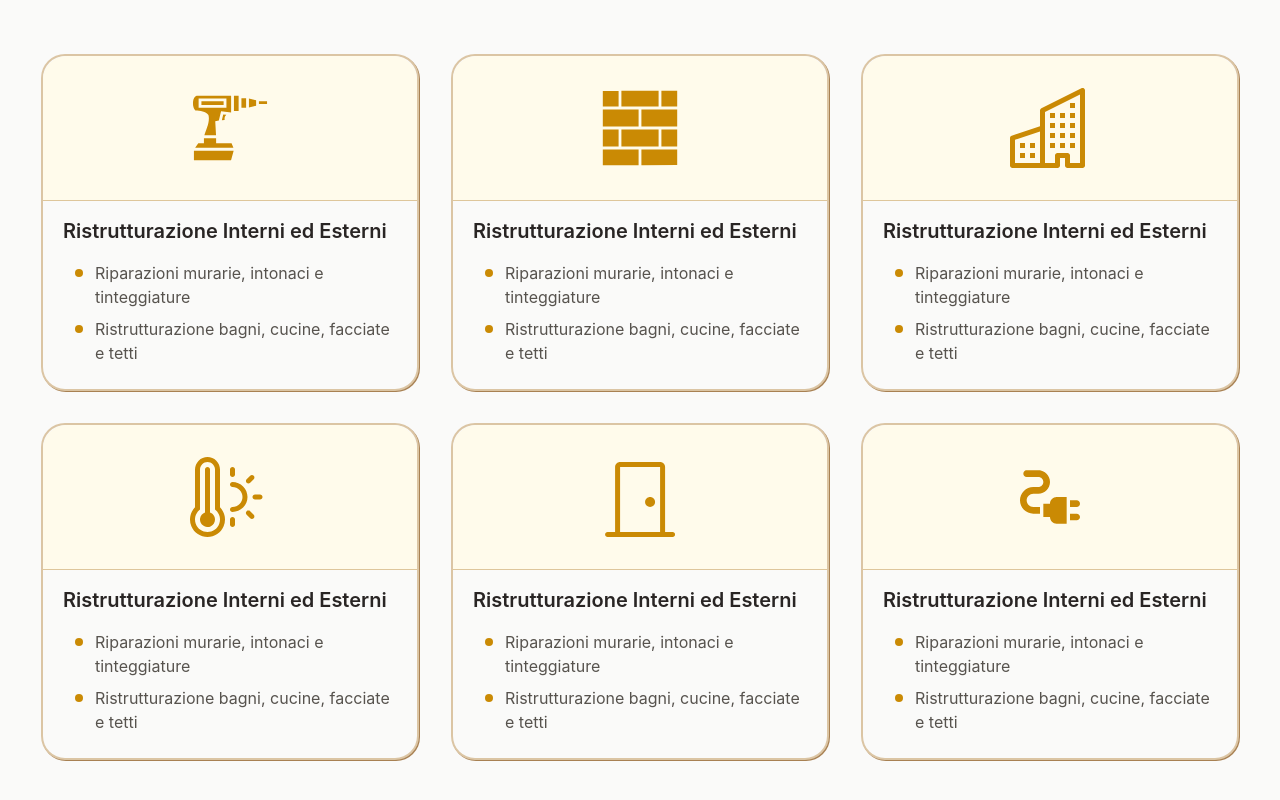
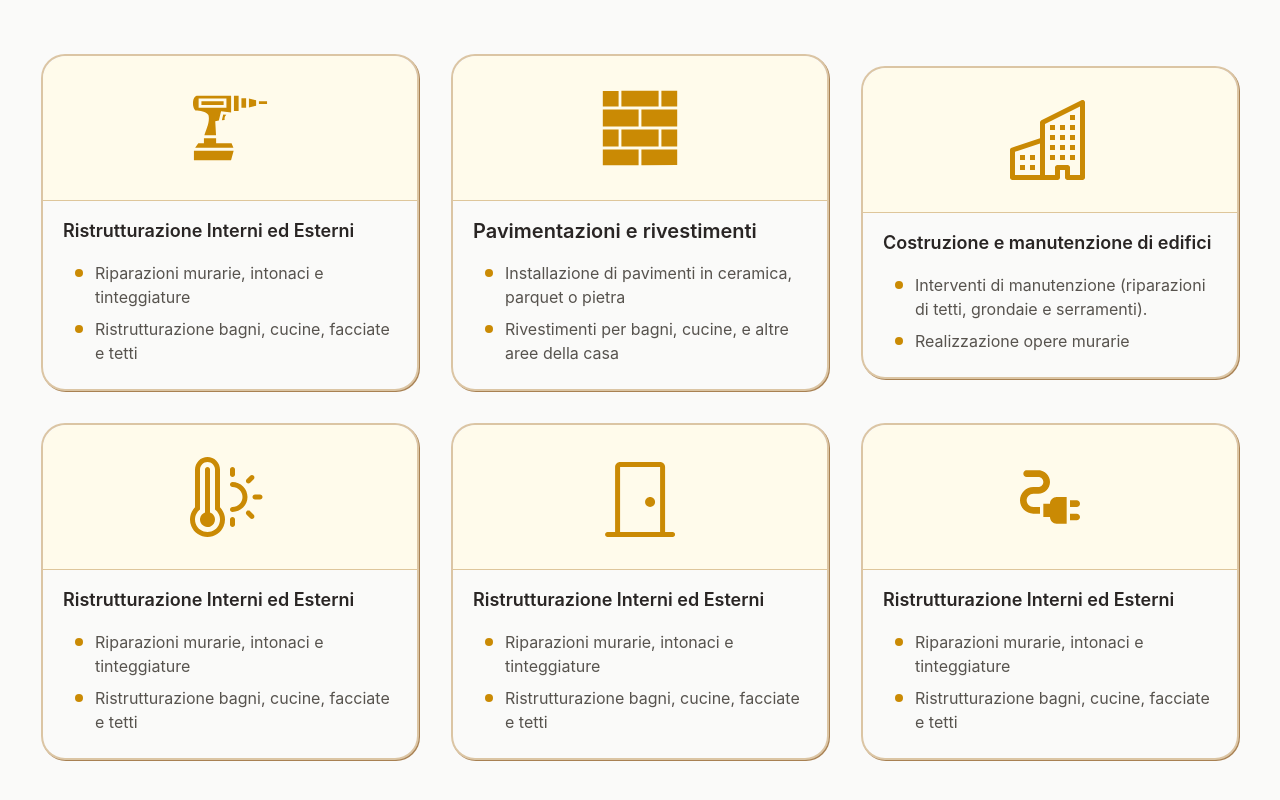
Before and after one commit to emanuelefavero/edil-2-esse, a Next.js app: page / in a window 1280 px wide. Shown: the part 1054-1854 px from the top of the page. Built offline with nearby package versions, Linux system fonts and the light colour scheme.

Commit message:
update service items text in 3 cards

```diff
--- a/components/ServicesSection.tsx
+++ b/components/ServicesSection.tsx
@@ -46,7 +46,13 @@ function ServiceCard({ item }: { item: IServicesItem }) {
         <item.icon className='w-20' />
       </div>
       <div className='px-5 pt-4 pb-6 rounded-b-3xl'>
-        <h3 className='text-xl font-semibold'>{item.title}</h3>
+        <h3
+          className={`${
+            item.title.length > 33 ? 'text-lg' : 'text-xl'
+          } font-semibold`}
+        >
+          {item.title}
+        </h3>
         <ul className='mt-4 w-full flex flex-col gap-2 items-start text-base'>
           {item.list.map((item, index) => (
             <li key={index} className='w-full pl-3 flex items-start'>
--- a/data/servicesItems.ts
+++ b/data/servicesItems.ts
@@ -25,19 +25,19 @@ export const servicesItems = [
   },
   {
     id: 2,
-    title: 'Ristrutturazione Interni ed Esterni',
+    title: 'Pavimentazioni e rivestimenti',
     list: [
-      'Riparazioni murarie, intonaci e tinteggiature',
-      'Ristrutturazione bagni, cucine, facciate e tetti',
+      'Installazione di pavimenti in ceramica, parquet o pietra',
+      'Rivestimenti per bagni, cucine, e altre aree della casa',
     ],
     icon: GiBrickWallIcon,
   },
   {
     id: 3,
-    title: 'Ristrutturazione Interni ed Esterni',
+    title: 'Costruzione e manutenzione di edifici',
     list: [
-      'Riparazioni murarie, intonaci e tinteggiature',
-      'Ristrutturazione bagni, cucine, facciate e tetti',
+      'Interventi di manutenzione (riparazioni di tetti, grondaie e serramenti).',
+      'Realizzazione opere murarie',
     ],
     icon: BsBuildingsIcon,
   },
```
